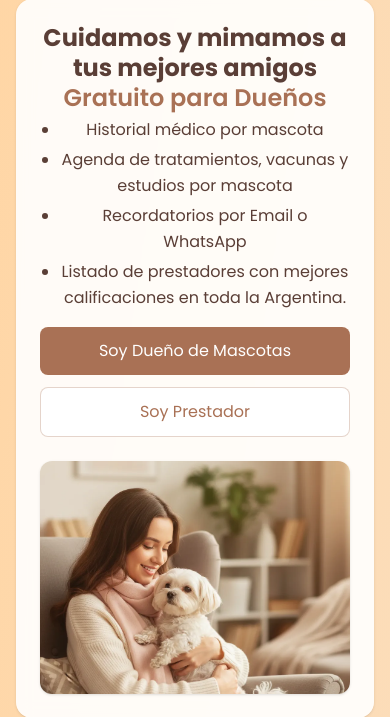
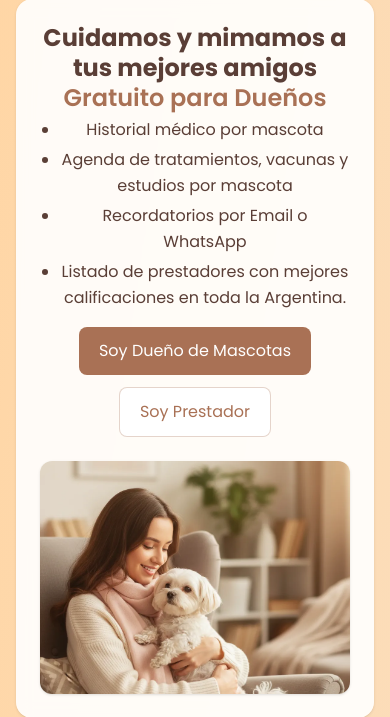
Before and after one commit to silviadelanzo/gestionmascotas, a PHP site: page /mascotasymimos/index_responsive.php in a window 390 px wide. Shown: the part 97-814 px from the top of the page. Run offline with PHP 8.4, Linux system fonts and the light colour scheme; some libraries are stand-ins or nearby versions.

Commit message:
Landing responsive: centra CTAs del hero y alinea CTAs finales a secciones correctas (Dueños/Prestadores)

```diff
--- a/public/index_responsive.php
+++ b/public/index_responsive.php
@@ -40,7 +40,7 @@
               <li>Recordatorios por Email o WhatsApp</li>
               <li>Listado de prestadores con mejores calificaciones en toda la Argentina.</li>
             </ul>
-            <div class="flex flex-col sm:flex-row gap-3">
+            <div class="flex flex-col sm:flex-row gap-3 items-center justify-center mt-2">
               <a href="#beneficios-duenos" class="min-h-[44px] inline-flex items-center justify-center rounded-lg bg-[#A97155] text-white px-5 py-3 hover:bg-[#8d5f47]">Soy Dueño de Mascotas</a>
               <a href="#beneficios-prestadores" class="min-h-[44px] inline-flex items-center justify-center rounded-lg bg-white text-[#A97155] border border-[#A97155]/30 px-5 py-3 hover:bg-[#fff2ea]">Soy Prestador</a>
             </div>
@@ -100,8 +100,8 @@
         <h3 class="text-[clamp(1.25rem,4vw,1.75rem)] font-semibold">¿Te avisamos cuando lancemos?</h3>
         <p class="text-sm md:text-base leading-relaxed">Elegí tu perfil y dejános tu email.</p>
         <div class="flex flex-col sm:flex-row gap-3 justify-center">
-          <a href="#suscripcion" class="min-h-[44px] inline-flex items-center justify-center rounded-lg bg-[#A97155] text-white px-6 py-3 hover:bg-[#8d5f47]">Soy Dueño</a>
-          <a href="#suscripcion" class="min-h-[44px] inline-flex items-center justify-center rounded-lg bg-white text-[#A97155] border border-[#A97155]/30 px-6 py-3 hover:bg-[#fff2ea]">Soy Prestador</a>
+          <a href="#beneficios-duenos" class="min-h-[44px] inline-flex items-center justify-center rounded-lg bg-[#A97155] text-white px-6 py-3 hover:bg-[#8d5f47]">Soy Dueño</a>
+          <a href="#beneficios-prestadores" class="min-h-[44px] inline-flex items-center justify-center rounded-lg bg-white text-[#A97155] border border-[#A97155]/30 px-6 py-3 hover:bg-[#fff2ea]">Soy Prestador</a>
         </div>
       </div>
     </section>
```
